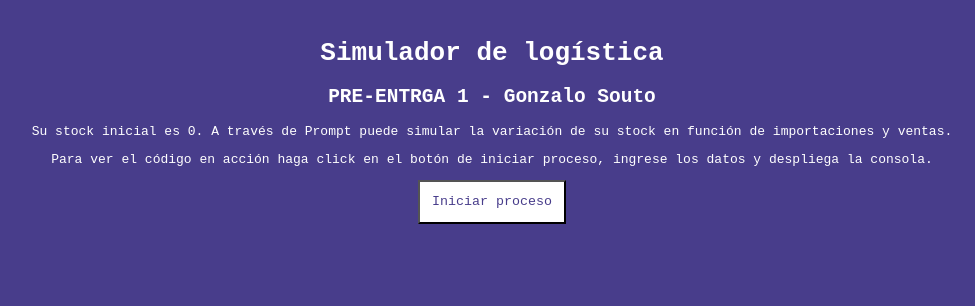
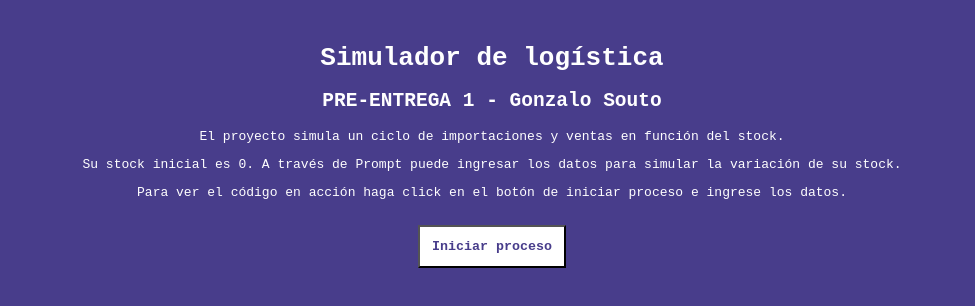
Before and after one commit to Gonzalosdesign/preEntrega1js, a plain HTML site: page index.html in a window 1280 px wide. Shown: the whole page, without its empty margins (148-1123 px from the left). Drawn offline with Linux system fonts and the light colour scheme.

Commit message:
arreglos de redacción y estilo

```diff
--- a/index.html
+++ b/index.html
@@ -9,10 +9,13 @@
 </head>
 <body>
     <h1>Simulador de logística</h1>
-    <h2>PRE-ENTRGA 1 - Gonzalo Souto</h2>
-    <p>Su stock inicial es 0. A través de Prompt puede simular la variación de su stock en función de importaciones y ventas.</p>
-    <p>Para ver el código en acción haga click en el botón de iniciar proceso, ingrese los datos y despliega la consola.</p>
-    <button onclick="importar()">Iniciar proceso</button>
+    <h2>PRE-ENTREGA 1 - Gonzalo Souto</h2>
+    <section class="seccion">
+        <p>El proyecto simula un ciclo de importaciones y ventas en función del stock.</p>
+        <p>Su stock inicial es 0. A través de Prompt puede ingresar los datos para simular la variación de su stock.</p>
+        <p>Para ver el código en acción haga click en el botón de iniciar proceso e ingrese los datos.</p>
+        <button onclick="importar()">Iniciar proceso</button>
+    </section>
     <script src="./js/main.js"></script>
 </body>
 </html>
--- a/style.css
+++ b/style.css
@@ -4,9 +4,15 @@ body, button{
     text-align: center;
     padding: 1%;
     font-family: monospace;
+    margin: 1%;
 }
 
 button {
     background-color: white;
     color: darkslateblue;
+    font-weight: bolder;
 }
+
+button:hover {
+    box-shadow: -10px 10px black;
+}
```
